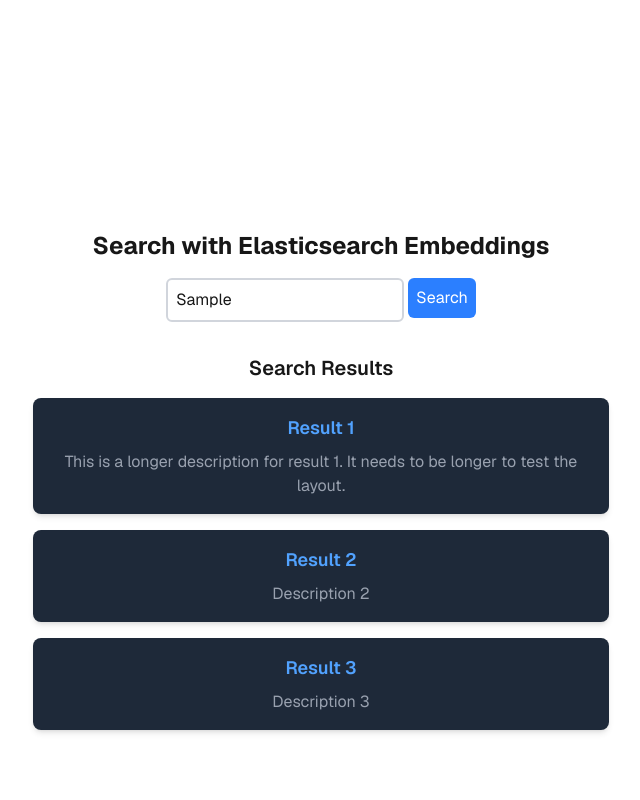
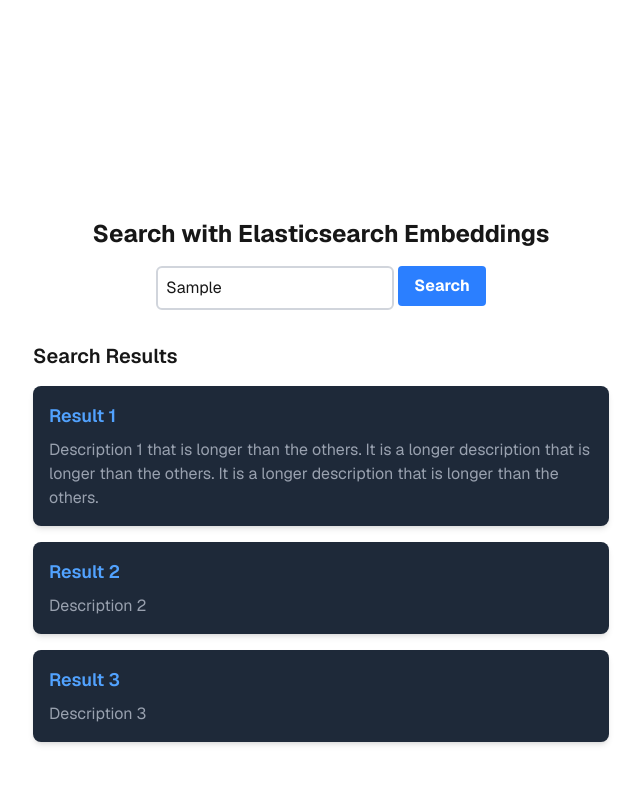
Before and after one commit to dsasser/elasticsearch-embeddings, a Next.js app in the folder frontend/: page / in a window 1280 px wide. Both pictures are taken after typing "Sample" into the empty fields and a click on the button "Search". Shown: the top 800 px of the page, without its empty margins (319-959 px from the left). Built offline with nearby package versions, Linux system fonts and the light colour scheme.

Commit message:
More styling changes. Also added results displaying state handling.

```diff
--- a/frontend/app/components/Search.js
+++ b/frontend/app/components/Search.js
@@ -1,17 +1,35 @@
+"use client";
+
 import SearchInput from './SearchInput'
 import SearchButton from './SearchButton'
 import SearchResults from './SearchResults'
+import { useState } from 'react';
 
 export default function Search() {
+  const [searchResults, setSearchResults] = useState([]);
+  const [searchInput, setSearchInput] = useState('');
+  const [searchClicked, setSearchClicked] = useState(false)
+
+  const getResults = () => {
+    setSearchResults([
+      { title: "Result 1", description: "Description 1 that is longer than the others. It is a longer description that is longer than the others. It is a longer description that is longer than the others." },
+      { title: "Result 2", description: "Description 2" },
+      { title: "Result 3", description: "Description 3" }
+    ]);
+    setSearchClicked(true);
+  }
+
     return (
-        <div className="search-container">
-          <div className="search-input-container flex flex-row items-start justify-center">
-            <SearchInput />
-            <SearchButton />
-          </div>
-          <div className="search-results-container flex flex-row items-start justify-left">
-            <SearchResults />
-          </div>
+      <div className="search-container">
+        <div className="search-input-container flex flex-row items-start justify-center">
+          <SearchInput searchInput={searchInput} setSearchInput={setSearchInput}/>
+          <SearchButton getResults={getResults} />
         </div>
+        <div className="search-results-container flex flex-row items-start justify-left">
+          {searchClicked && searchResults.length > 0 && (
+            <SearchResults searchResults={searchResults} />
+          )}
+        </div>
+      </div>
     )
 }
--- a/frontend/app/components/SearchButton.js
+++ b/frontend/app/components/SearchButton.js
@@ -1,7 +1,7 @@
-export default function SearchButton() {
+export default function SearchButton({getResults}) {
     return (
       <div className="search-button">
-        <button className="search-button bg-blue-500 text-white p-2 rounded-md" type="submit">Search</button>
+        <button className="search-button bg-blue-500 hover:bg-blue-700 text-white font-bold py-2 px-4 rounded" type="submit" onClick={getResults}>Search</button>
       </div>
     )
 }
--- a/frontend/app/components/SearchInput.js
+++ b/frontend/app/components/SearchInput.js
@@ -1,8 +1,8 @@
-export default function SearchInput() {
+export default function SearchInput({searchInput, setSearchInput}) {
     return (
       <div className="search-input">
         <label hidden={true} htmlFor="search">Search</label>
-        <input className="mr-1 border-2 border-gray-300 rounded-md p-2" type="text" placeholder="Search" />
+        <input value={searchInput} onChange={(e) => setSearchInput(e.target.value)} className="mr-1 border-2 border-gray-300 rounded-md p-2" type="text" placeholder="Search" />
       </div>
     )
 }
--- a/frontend/app/components/SearchResults.js
+++ b/frontend/app/components/SearchResults.js
@@ -2,23 +2,25 @@
 
 import { useState } from "react";
 
-export default function SearchResults() {
-  const [searchResults, setSearchResults] = useState([
-    { title: "Result 1", description: "This is a longer description for result 1. It needs to be longer to test the layout." },
-    { title: "Result 2", description: "Description 2" },
-    { title: "Result 3", description: "Description 3" }
-  ]);
+export default function SearchResults({searchResults}) {
+
   return (
-    <div className="w-full mx-auto max-w-xl mt-8">
+    <div className="search-results-container w-full mx-auto max-w-xl mt-8 text-left">
+      {searchResults.length > 0 ? (
+        <>
           <h2 className="text-xl font-semibold mb-4">Search Results</h2>
           <div className="space-y-4">
             {searchResults.map((result, index) => (
-          <div key={index} className="p-4 bg-gray-800 rounded-lg shadow-md hover:shadow-lg transition-shadow duration-300">
+              <div key={index} className="search-result p-4 bg-gray-800 rounded-lg shadow-md hover:shadow-lg transition-shadow duration-300">
                 <h3 className="text-lg font-semibold text-blue-400 mb-2">{result.title}</h3>
                 <p className="text-gray-400">{result.description}</p>
               </div>
             ))}
           </div>
+        </>
+      ) : (
+        <p>No results found</p>
+      )}
     </div>
     )
 }
```
Lines whose indentation alone changed are shown as unchanged.
